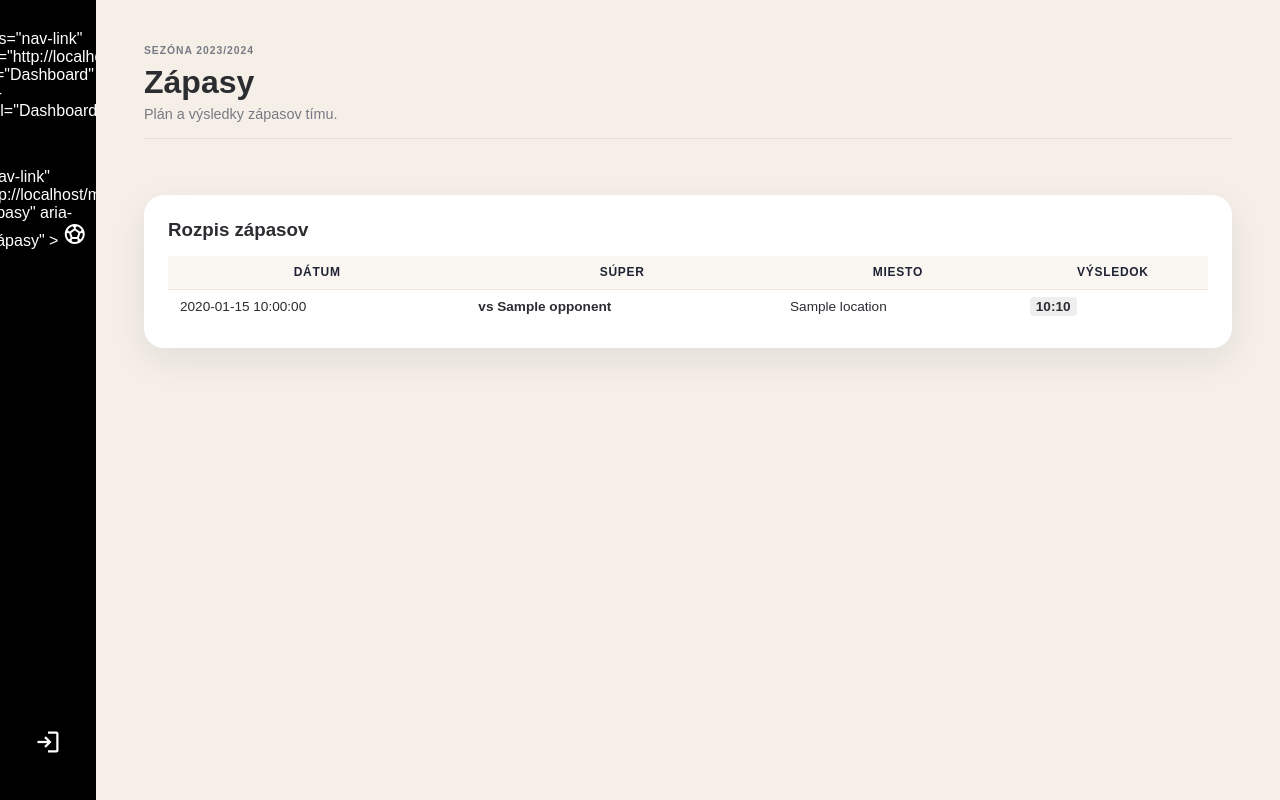
After one commit to pmedlen1/vwa_projekt, a FastAPI app: template templates/matches.html in a window 1280 px wide. The commit adds this page. Run offline with FastAPI, Linux system fonts and the light colour scheme; the template is opened without the code that fills it: most values are stand-ins (such as "Sample title", 1, 10 or a date in 2020); some web fonts are replaced.

Commit message:
update frontend

```diff
--- a/dependencies.py
+++ b/dependencies.py
@@ -17,7 +17,7 @@ def items_service(conn: sqlite3.Connection = Depends(get_conn)) -> ItemsService:
 def auth_service(conn: sqlite3.Connection = Depends(get_conn)) -> AuthService:
     return AuthService(conn)
 
-def mathces_service(conn: sqlite3.Connection = Depends(get_conn)) -> MatchesService:
+def matches_service(conn: sqlite3.Connection = Depends(get_conn)) -> MatchesService:
     return MatchesService(conn)
 
 def get_current_user(request: Request) -> Optional[User]:
--- a/main.py
+++ b/main.py
@@ -3,21 +3,24 @@ from fastapi import FastAPI, Request
 from fastapi.staticfiles import StaticFiles
 from starlette.templating import Jinja2Templates
 from starlette.middleware.sessions import SessionMiddleware
-from pages.items import router as items_router  # ← DŮLEŽITÉ: přímý import modulu
+# from pages.items import router as items_router  # ← DŮLEŽITÉ: přímý import modulu
+from pages.matches import router as match_router
 from pages.dashboard import router as dashboard_router  # ← DŮLEŽITÉ: přímý import modulu
 from pages.auth import router as auth_router
-from dependencies import items_service, auth_service, get_current_user
+from dependencies import auth_service, get_current_user, matches_service
 from services.items import ItemsService
 from services.auth import AuthService
+from services.matches import MatchesService
+
 
 def create_app() -> FastAPI:
-    app = FastAPI(title="Mini FastAPI – Items")
+    app = FastAPI(title="Futbalový Manažer", version="1.0.0")
 
     app.mount("/static", StaticFiles(directory="static"), name="static")
     app.state.templates = Jinja2Templates(directory="templates")
 
     app.include_router(dashboard_router, prefix="", tags=["homepage"])
-    app.include_router(items_router, prefix="/items", tags=["items"])
+    app.include_router(match_router, prefix="/matches", tags=["mathces"])
     app.include_router(auth_router, prefix="", tags=["auth"])
 
 
@@ -30,7 +33,7 @@ def create_app() -> FastAPI:
             pass
 
     # Pokud používáš override přes třídu, nech, jinak ho klidně vyhoď
-    app.dependency_overrides[ItemsService] = items_service
+    app.dependency_overrides[MatchesService] = matches_service
     app.dependency_overrides[AuthService] = auth_service
 
     app.add_middleware(SessionMiddleware, secret_key="dev-secret")
--- a/templates/base.html
+++ b/templates/base.html
@@ -20,7 +20,7 @@
     {% set current_user = get_user(request) %}
     {% set active_endpoint = request.scope['endpoint'].__name__ %}
     <nav class="top-nav">
-        <div class="nav-links">
+                <div class="nav-links">
             <a>
               class="nav-link{% if active_endpoint == 'dashboard_ui' %} is-active{% endif %}"
               href="{{ url_for('dashboard_ui') }}"
@@ -29,13 +29,15 @@
               {% if active_endpoint == 'dashboard_ui' %}aria-current="page"{% endif %}>
                 <span class="material-symbols-outlined" aria-hidden="true">dashboard</span>
             </a>
+
+            <!-- ZMENA: Odkaz na Zápasy -->
             <a>
-              class="nav-link{% if active_endpoint == 'items_ui' %} is-active{% endif %}"
-              href="{{ url_for('items_ui') }}"
-              title="Položky"
-              aria-label="Položky"
-              {% if active_endpoint == 'items_ui' %}aria-current="page"{% endif %}>
-                <span class="material-symbols-outlined" aria-hidden="true">inventory_2</span>
+              class="nav-link{% if 'matches' in active_endpoint %} is-active{% endif %}"
+              href="{{ url_for('matches_ui') }}"
+              title="Zápasy"
+              aria-label="Zápasy"
+              {% if 'matches' in active_endpoint %}aria-current="page"{% endif %}>
+                <span class="material-symbols-outlined" aria-hidden="true">sports_soccer</span>
             </a>
         </div>
 
--- /dev/null
+++ b/templates/matches.html
@@ -0,0 +1,81 @@
+{% extends "base.html" %}
+{% block title %}Zápasy{% endblock %}
+
+{% block content %}
+<div class="page">
+  <div class="page__header">
+    <div class="page__titles">
+      <span class="page__kicker">Sezóna 2023/2024</span>
+      <h2 class="page__title">Zápasy</h2>
+      <p class="page__subtitle">Plán a výsledky zápasov tímu.</p>
+    </div>
+  </div>
+
+  <!-- Formulár pre pridanie zápasu (Len pre Admina/Trénera) -->
+  {% if user and (user.role == 'admin' or user.role == 'coach') %}
+  <div class="card form-card stack-md" style="margin-bottom: 2rem;">
+      <h3>Naplánovať nový zápas</h3>
+      <form method="post" action="{{ url_for('create_match_post') }}" style="flex-direction: row; flex-wrap: wrap; align-items: flex-end; gap: 1rem;">
+          <label>
+              Súper
+              <input type="text" name="opponent" placeholder="FC Barcelona" required>
+          </label>
+          <label>
+              Miesto
+              <input type="text" name="location" placeholder="Domov / Vonku" required>
+          </label>
+          <label>
+              Dátum a čas
+              <input type="datetime-local" name="date" required>
+          </label>
+          <button type="submit" class="button">Pridať zápas</button>
+      </form>
+  </div>
+  {% endif %}
+
+  <!-- Zoznam zápasov -->
+  <div class="card table-card stack-md">
+    <h3 style="margin:0;">Rozpis zápasov</h3>
+    {% if matches|length == 0 %}
+      <p style="margin:0; color: var(--muted);">Zatiaľ nie sú naplánované žiadne zápasy.</p>
+    {% else %}
+      <table class="data">
+        <thead>
+            <tr>
+                <th>Dátum</th>
+                <th>Súper</th>
+                <th>Miesto</th>
+                <th>Výsledok</th>
+                {% if user and user.role == 'admin' %}<th>Akcie</th>{% endif %}
+            </tr>
+        </thead>
+        <tbody>
+        {% for m in matches %}
+          <tr>
+              <td>{{ m.date }}</td>
+              <td><strong>vs {{ m.opponent }}</strong></td>
+              <td>{{ m.location }}</td>
+              <td>
+                  {% if m.home_score is defined and m.away_score is defined %}
+                    <span style="font-weight: bold; background: #eee; padding: 2px 6px; border-radius: 4px;">
+                        {{ m.home_score }}:{{ m.away_score }}
+                    </span>
+                  {% else %}
+                    -:-
+                  {% endif %}
+              </td>
+              {% if user and user.role == 'admin' %}
+              <td>
+                  <form method="post" action="{{ url_for('delete_match_post', match_id=m.id) }}" onsubmit="return confirm('Naozaj vymazať tento zápas?');">
+                      <button type="submit" style="padding: 0.3rem 0.8rem; background: #ea5d61; font-size: 0.7rem; border:none; color:white; border-radius:4px; cursor:pointer;">Zmazať</button>
+                  </form>
+              </td>
+              {% endif %}
+          </tr>
+        {% endfor %}
+        </tbody>
+      </table>
+    {% endif %}
+  </div>
+</div>
+{% endblock %}
```
Also changed, not shown: pages/matches.py (added, +52 -0 lines).
